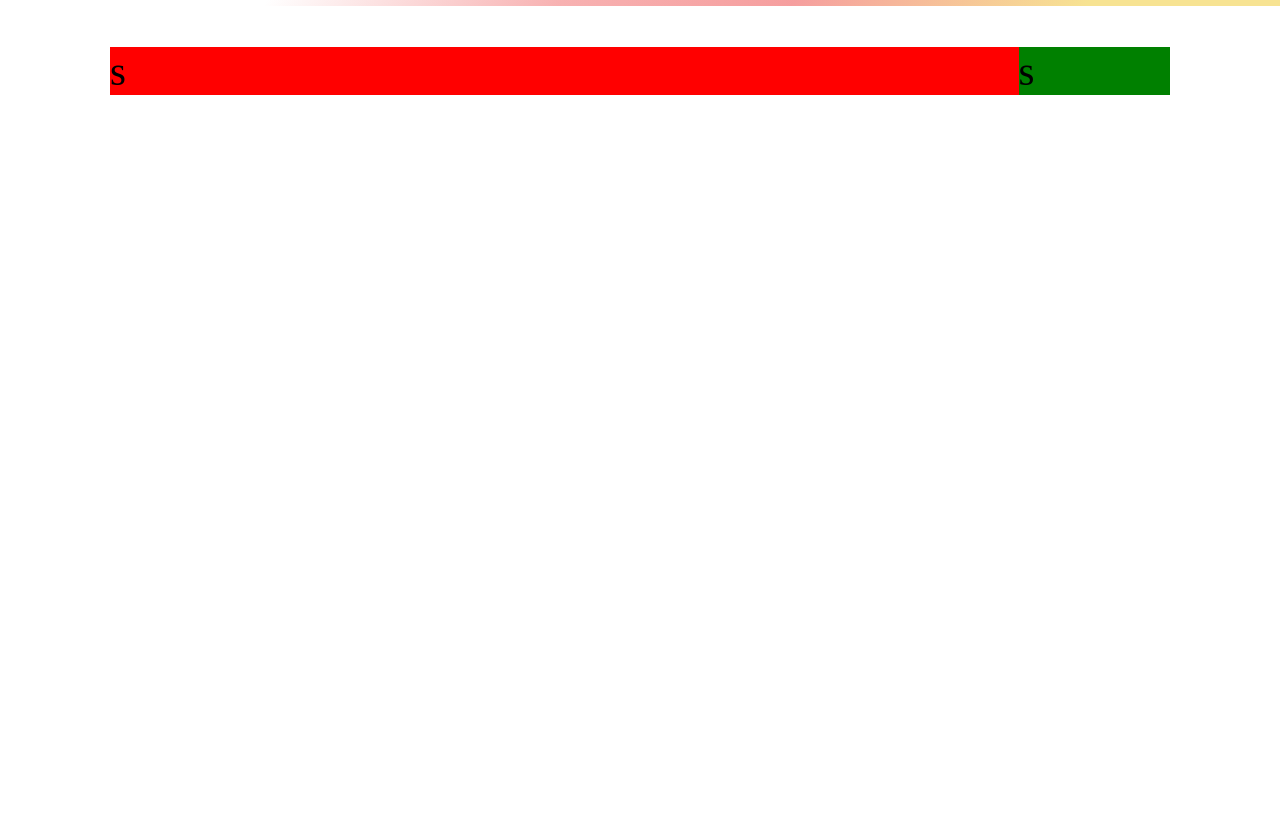
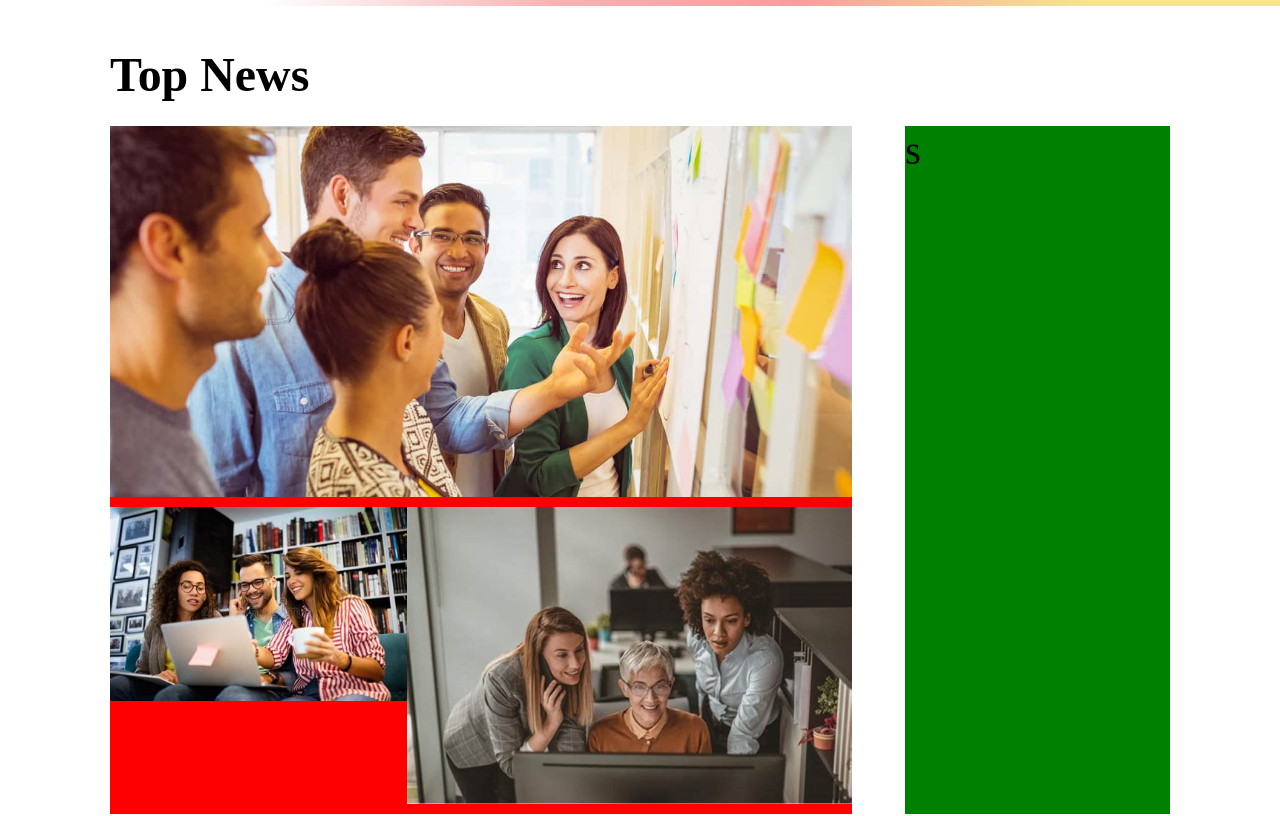
Before and after one commit to SeniorIntern/creative-collection, a React (Create React App) app: page / in a window 1280 px wide. Shown: the part 660-1476 px from the top of the page. Built offline with nearby package versions, Linux system fonts and the light colour scheme.

Commit message:
working HomeBody Page

```diff
--- a/src/assets/styles/Header.css
+++ b/src/assets/styles/Header.css
@@ -1,6 +1,6 @@
 .header__contents {
   display: flex;
-    font-size: 0.4rem;
+  font-size: 0.45rem;
   font-weight: bold;
   /* background-color: seagreen; */
   margin: 0 4%;
--- a/src/assets/styles/HomeBody.css
+++ b/src/assets/styles/HomeBody.css
@@ -8,11 +8,20 @@
   flex: 1;
   margin: 0 4%;
 }
+.homeBody > h3 {
+  margin-bottom: 0.5em;
+}
 .left__homebody {
-    flex: 6;
+  flex: 0.7;
   background-color: red;
 }
 .right__homebody {
-    flex: 1;
+  flex: 0.25;
   background-color: green;
 }
+.left__homebody__lowerContainer {
+  display: flex;
+}
+.homeBodyImg {
+  width: 100%;
+}
--- a/src/components/HomeBody.js
+++ b/src/components/HomeBody.js
@@ -1,14 +1,29 @@
-import React from "react";
-import binod from "../assets/images/binod.png";
-import "../assets/styles/HomeBody.css";
-
+import React from 'react'
+import binod from '../assets/images/binod.png'
+import '../assets/styles/HomeBody.css'
+import im1 from '../assets/images/R.jfif'
+import im2 from '../assets/images/OIP (1).jfif'
+import im3 from '../assets/images/OIP.jfif'
 export default function HomeBody() {
-    return (
-        <div className="homeBody">
-            <div className="container">
-                <div className="left__homebody">s</div>
-                <div className="right__homebody">s</div>
+  return (
+    <div className='homeBody'>
+      <h3 className='container'>Top News</h3>
+      <div className='container'>
+        <div className='left__homebody'>
+          <div className='left__homebody__upperContainer'>
+            <img className='homeBodyImg' src={im1} alt='' />
+          </div>
+          <div className='left__homebody__lowerContainer'>
+            <div className='left__homebody__lowerContainer__containers'>
+              <img src={im2} className='homeBodyImg' alt='' />
             </div>
+            <div className='left__homebody__lowerContainer__containers'>
+              <img src={im3} className='homeBodyImg' alt='' />
+            </div>
+          </div>
         </div>
-    );
+        <div className='right__homebody'>s</div>
+      </div>
+    </div>
+  )
 }
```
Also changed, not shown: src/App.js (+15 -15 lines), 1 other file (tests, documents, lock files or other folders). Lines whose indentation alone changed are shown as unchanged.
